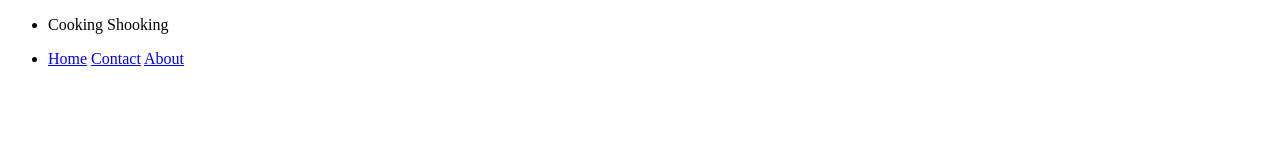
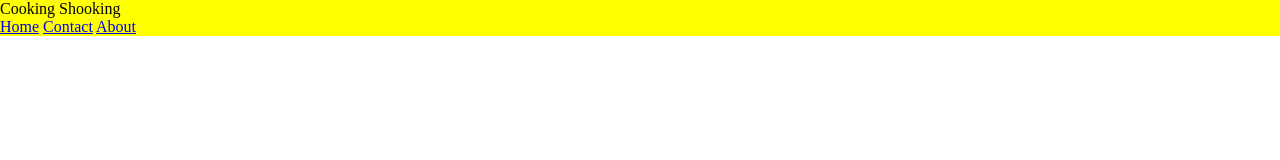
Before and after one commit to anchal2611/cookingshooking, a plain HTML site: page index.html in a window 1280 px wide. Drawn offline with Linux system fonts and the light colour scheme.

Commit message:
Update styles.css

```diff
--- a/styles.css
+++ b/styles.css
@@ -1,3 +1,20 @@
+*{
+  margin: 0;
+  padding: 0;
+  box-sizing: border-box;
+}
+
+.container{
+  height: 100 vw;
+  width: 100vh;
+  overflow-x: none;
+}
+
+.navContainer{
+  width: 100vw;
+  background-color: yellow;
+}
+
 #navList{
   list-styles: none;
 }
```
